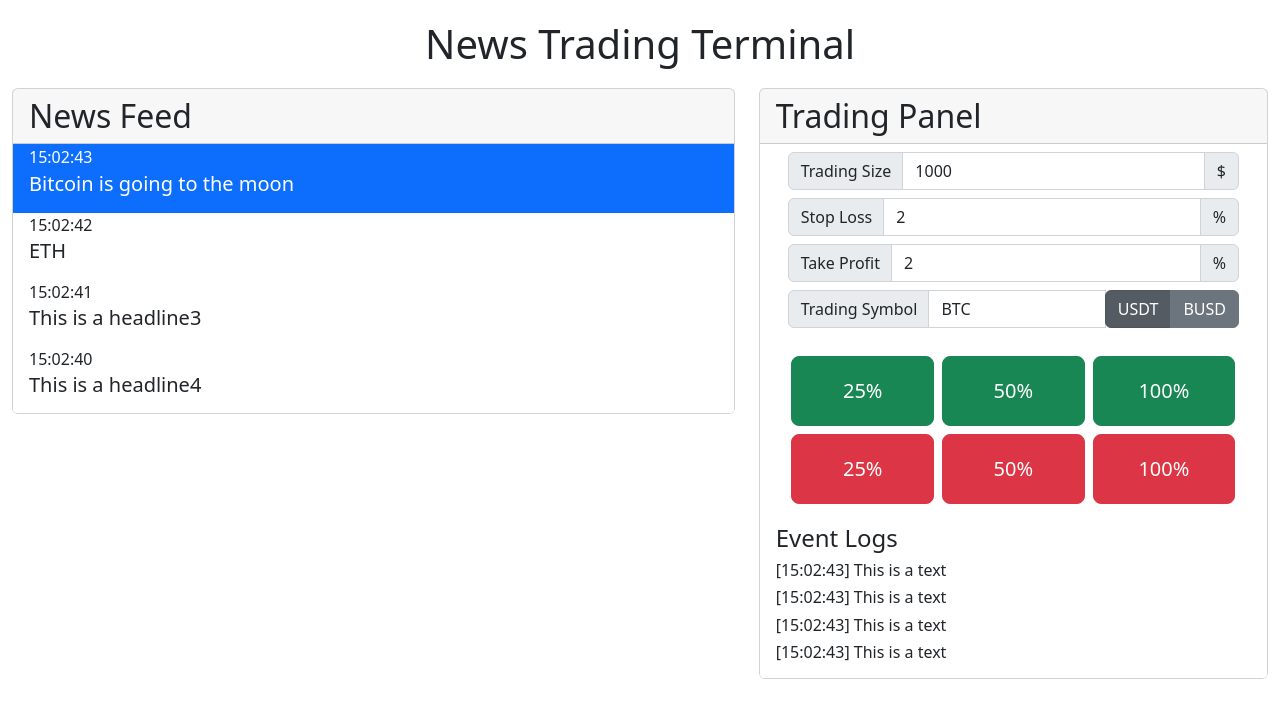
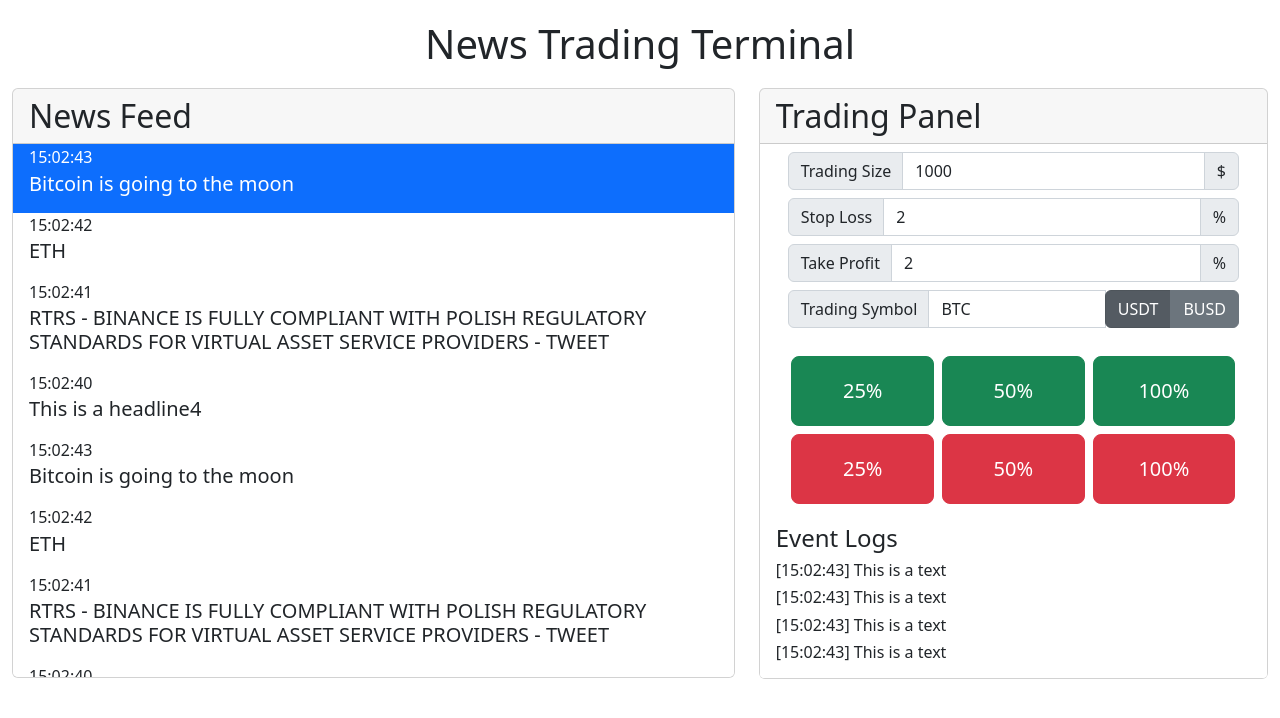
Before and after one commit to walidm95/news-trading-terminal, a Vue app: page / in a window 1280 px wide. Shown: the top 718 px of the page. Built offline with nearby package versions, Linux system fonts and the light colour scheme.

Commit message:
make news feed scrollable

```diff
--- a/src/api.js
+++ b/src/api.js
@@ -11,7 +11,55 @@ function getNewsHeadlines() {
         },
         {
         'time': '15:02:41',
-        'title': 'This is a headline3'
+        'title': 'RTRS - BINANCE IS FULLY COMPLIANT WITH POLISH REGULATORY STANDARDS FOR VIRTUAL ASSET SERVICE PROVIDERS - TWEET'
+        },
+        {
+        'time': '15:02:40',
+        'title': 'This is a headline4'
+        },
+        {
+        'time': '15:02:43',
+        'title': 'Bitcoin is going to the moon'
+        },
+        {
+        'time': '15:02:42',
+        'title': 'ETH'
+        },
+        {
+        'time': '15:02:41',
+        'title': 'RTRS - BINANCE IS FULLY COMPLIANT WITH POLISH REGULATORY STANDARDS FOR VIRTUAL ASSET SERVICE PROVIDERS - TWEET'
+        },
+        {
+        'time': '15:02:40',
+        'title': 'This is a headline4'
+        },
+        {
+        'time': '15:02:43',
+        'title': 'Bitcoin is going to the moon'
+        },
+        {
+        'time': '15:02:42',
+        'title': 'ETH'
+        },
+        {
+        'time': '15:02:41',
+        'title': 'RTRS - BINANCE IS FULLY COMPLIANT WITH POLISH REGULATORY STANDARDS FOR VIRTUAL ASSET SERVICE PROVIDERS - TWEET'
+        },
+        {
+        'time': '15:02:40',
+        'title': 'This is a headline4'
+        },
+        {
+        'time': '15:02:43',
+        'title': 'Bitcoin is going to the moon'
+        },
+        {
+        'time': '15:02:42',
+        'title': 'ETH'
+        },
+        {
+        'time': '15:02:41',
+        'title': 'RTRS - BINANCE IS FULLY COMPLIANT WITH POLISH REGULATORY STANDARDS FOR VIRTUAL ASSET SERVICE PROVIDERS - TWEET'
         },
         {
         'time': '15:02:40',
@@ -27,7 +75,8 @@ function getNamesAndTickers() {
         'Ethereum': 'ETH',
         'Litecoin': 'LTC',
         'Ripple': 'XRP',
-        'Bitcoin Cash': 'BCH'
+        'Bitcoin Cash': 'BCH',
+        'Binance': 'BNB',
     }
 }
 
--- a/src/components/NewsFeed.vue
+++ b/src/components/NewsFeed.vue
@@ -21,7 +21,7 @@ export default {
         <div class="card-header h2">
             News Feed
         </div>
-        <ul class="list-group list-group-flush">
+        <ul class="list-group list-group-flush scrolled">
             <NewsItem v-for="(headline, index) in headlines"
                 :key="index" :time="headline.time"
                 :headline="headline.title"
@@ -30,3 +30,10 @@ export default {
         </ul>
     </div>
 </template>
+
+<style scoped>
+.scrolled {
+    overflow-y: scroll;
+    height: 533px;
+}
+</style>
```
